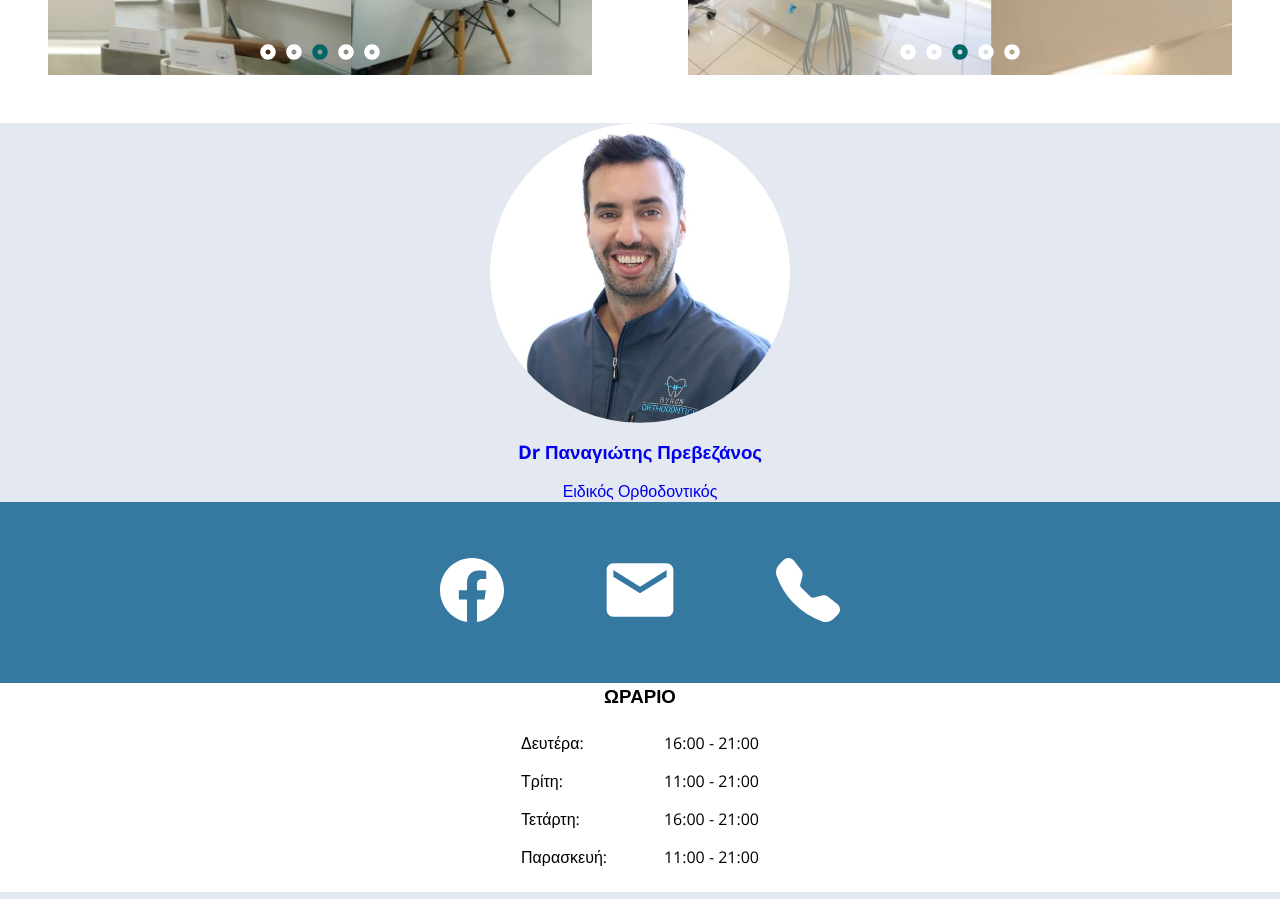
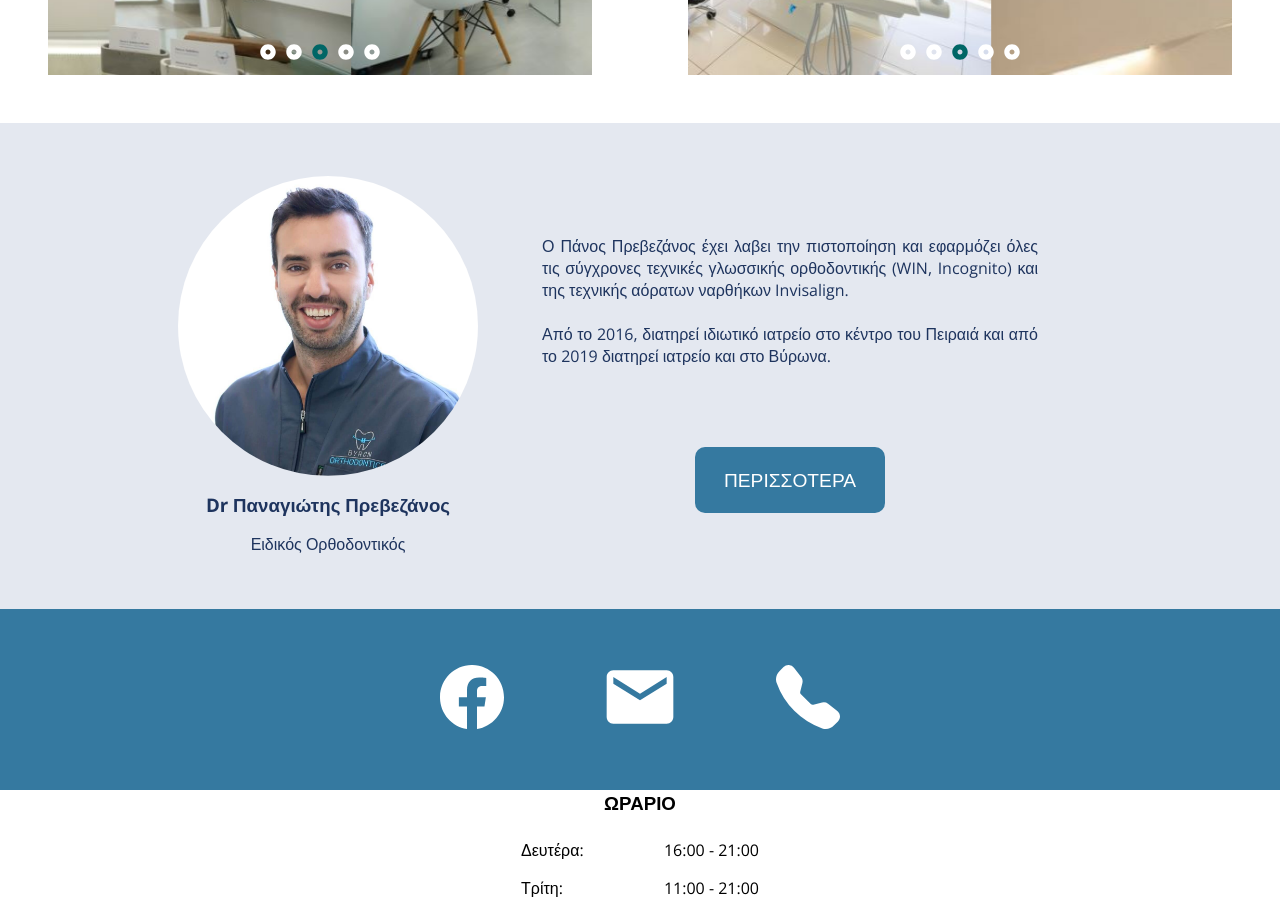
Before and after one commit to 3vilBonobo/orthobyron.gr, a React (Create React App) app: page / in a window 1280 px wide. Shown: the part 3720-4619 px from the top of the page. Built offline with nearby package versions, Linux system fonts and the light colour scheme; the HTML template or start-up script is replaced by a standard one.

Commit message:
fix home personnel styles

```diff
--- a/src/components/PersonHome.js
+++ b/src/components/PersonHome.js
@@ -1,22 +1,38 @@
 import { personnel } from '../data/data';
 import {
-  StyledPersonHomeWrapper,
+  StyledPersonHomeContainer,
+  StyledPersonHomeLeftWrapper,
   StyledPersonImage,
   StyledPersonName,
   StyledPersonProfession,
+  StyledPersonHomeRightWrapper,
+  StyledPersonHomeText,
 } from '../components/styles/PersonHome.style';
+import { StyledPersonHomeBtn } from '../components/styles/CTAButton.styles';
+import CTAButton from '../components/CTAButton';
 
 const PersonHome = () => {
   return (
-    //I will need to map through data when I have extra people
-
-    <StyledPersonHomeWrapper to={'/doctor'}>
-      <StyledPersonImage src={personnel.person1.image} />
-      <StyledPersonName>{personnel.person1.name}</StyledPersonName>
-      <StyledPersonProfession>
-        {personnel.person1.profession}
-      </StyledPersonProfession>
-    </StyledPersonHomeWrapper>
+    //Map through data when extra people are added
+    <StyledPersonHomeContainer>
+      <StyledPersonHomeLeftWrapper to={'/doctor'}>
+        <StyledPersonImage src={personnel.person1.image} />
+        <StyledPersonName>{personnel.person1.name}</StyledPersonName>
+        <StyledPersonProfession>
+          {personnel.person1.profession}
+        </StyledPersonProfession>
+      </StyledPersonHomeLeftWrapper>
+      <StyledPersonHomeRightWrapper>
+        <StyledPersonHomeText
+          dangerouslySetInnerHTML={{
+            __html: personnel.person1.summary,
+          }}
+        ></StyledPersonHomeText>
+        <StyledPersonHomeBtn to={'/doctor'}>
+          <CTAButton text={'ΠΕΡΙΣΣΟΤΕΡΑ'} />
+        </StyledPersonHomeBtn>
+      </StyledPersonHomeRightWrapper>
+    </StyledPersonHomeContainer>
   );
 };
 
--- a/src/components/Styles/CTAButton.styles.js
+++ b/src/components/Styles/CTAButton.styles.js
@@ -21,3 +21,23 @@ export const StyledAppointmentBtn = styled(Link)`
     padding-inline: 2.5rem;
   }
 `;
+export const StyledPersonHomeBtn = styled(Link)`
+  text-decoration: none;
+  background-color: #3579a0;
+  padding: 1.2rem 1.5rem;
+  border-radius: 10px;
+  color: white;
+  font-size: 1.1rem;
+  font-weight: 500;
+  transition: 0.5s background-color;
+  margin-block: 1rem 3rem;
+  &:hover {
+    background-color: #3399ff;
+  }
+
+  @media screen and (min-width: 768px) {
+    font-size: 1.2rem;
+    font-weight: 500;
+    padding-inline: 1.8rem;
+  }
+`;
--- a/src/components/Styles/Home.styles.js
+++ b/src/components/Styles/Home.styles.js
@@ -209,6 +209,7 @@ export const StyledPersonnelSection = styled.section`
   align-items: center;
   justify-content: center;
   width: 100%;
+  padding: 3rem 1rem;
 `;
 
 export const StyledSocialsSection = styled.section`
--- a/src/components/Styles/PersonHome.style.js
+++ b/src/components/Styles/PersonHome.style.js
@@ -1,15 +1,33 @@
 import styled from 'styled-components';
 import { Link } from 'react-router-dom';
 
-export const StyledPersonHomeWrapper = styled(Link)`
-  width: 90%;
+export const StyledPersonHomeContainer = styled.div`
+  color: rgba(30, 52, 94);
+  display: flex;
+  flex-direction: column;
+  align-items: center;
+  justify-content: center;
+
+  @media screen and (min-width: 768px) {
+    flex-direction: row;
+  }
+`;
+export const StyledPersonHomeLeftWrapper = styled(Link)`
   display: flex;
   flex-direction: column;
   align-items: center;
   justify-content: center;
   text-decoration: none;
 `;
-
+export const StyledPersonHomeRightWrapper = styled.div`
+  display: flex;
+  flex-direction: column;
+  align-items: center;
+  justify-content: center;
+  @media screen and (min-width: 768px) {
+    width: 50%;
+  }
+`;
 export const StyledPersonImage = styled.img`
   border-radius: 50%;
   width: 300px;
@@ -18,6 +36,17 @@ export const StyledPersonImage = styled.img`
 
 export const StyledPersonName = styled.h3`
   padding: 1rem;
+  color: rgba(30, 52, 94);
 `;
 
-export const StyledPersonProfession = styled.p``;
+export const StyledPersonProfession = styled.p`
+  color: rgba(30, 52, 94);
+`;
+
+export const StyledPersonHomeText = styled.p`
+  padding: 1rem;
+  text-align: justify;
+  @media screen and (min-width: 768px) {
+    padding: 4rem;
+  }
+`;
--- a/src/data/data.js
+++ b/src/data/data.js
@@ -227,6 +227,8 @@ export const personnel = {
     image: 'images/doctor_01.jpg',
     image2: 'images/doctor_02.jpg',
     profession: 'Ειδικός Ορθοδοντικός',
+    summary:
+      '<p>Ο Πάνος Πρεβεζάνος έχει λαβει την πιστοποίηση και εφαρμόζει όλες τις σύγχρονες τεχνικές γλωσσικής ορθοδοντικής (WIN, Incognito) και της τεχνικής αόρατων ναρθήκων Invisalign.</p><br/><p> Από το 2016, διατηρεί ιδιωτικό ιατρείο στο κέντρο του Πειραιά και από το 2019 διατηρεί ιατρείο και στο Βύρωνα.</p>',
     info1:
       ' Πάνος Πρεβεζάνος γεννήθηκε και μεγάλωσε στον Βύρωνα και το 2003 έλαβε το απολυτήριο από το Λύκειο Καρέα με άριστα. Αποφοίτησε από την Οδοντιατρική Σχολή Αθηνών το 2009 και έκτοτε εργάστηκε εθελοντικά στο τμήμα Ορθοδοντικής του στρατιωτικού Οδοντιατρείου Φρουράς Αθηνών.Στη συνέχεια εργάστηκε σε ιδιωτικό Ορθοδοντικό ιατρείο και το 2013 εισήχθη στο 3ετές πρόγραμμα κλινικής ειδίκευσης στην Ορθοδοντική της Οδοντιατρικής Σχολής Πανεπιστημίου Αθηνών, όπου ολοκλήρωσε τις σπουδές του με επιτυχία και απέκτησε την ειδικότητα του Ορθοδοντικού.Κατά τη διάρκεια των μεταπτυχιακών σπουδών του έλαβε υποτροφία από το Ίδρυμα Κρατικών Υποτροφιών (Ι.Κ.Υ.).Έχει αρκετές δημοσιεύσεις σε διεθνή και ελληνικά περιοδικά και συμμετέχει ανελλιπώς στα διεθνή συνέδρια της Ευρωπαϊκης και της Αμερικανικής Ορθοδοντικής Εταιρείας.Prevezanos P, Tsolakis AI, Christou P. Highly cited orthodontic articles from 2000 to 2015. Am J Orthod Dentofacial Orthop 2018;153:61-69. Tsolakis AΙ, Kakali L, *Prevezanos* P, Bitsanis I, Polyzois G. Use of Different Cleaning Methods for Removable Orthodontic Appliances: A Questionnaire Study. Antonarakis GS, *Prevezanos* P, Gavric J, Christou P. Agenesis of maxillary lateral incisor and tooth replacement: cost-effectiveness of different treatment alternatives.Είναι μέλος της ομάδας μελέτης αόρατων ναρθήκων Invisalign.',
     info2:
```
